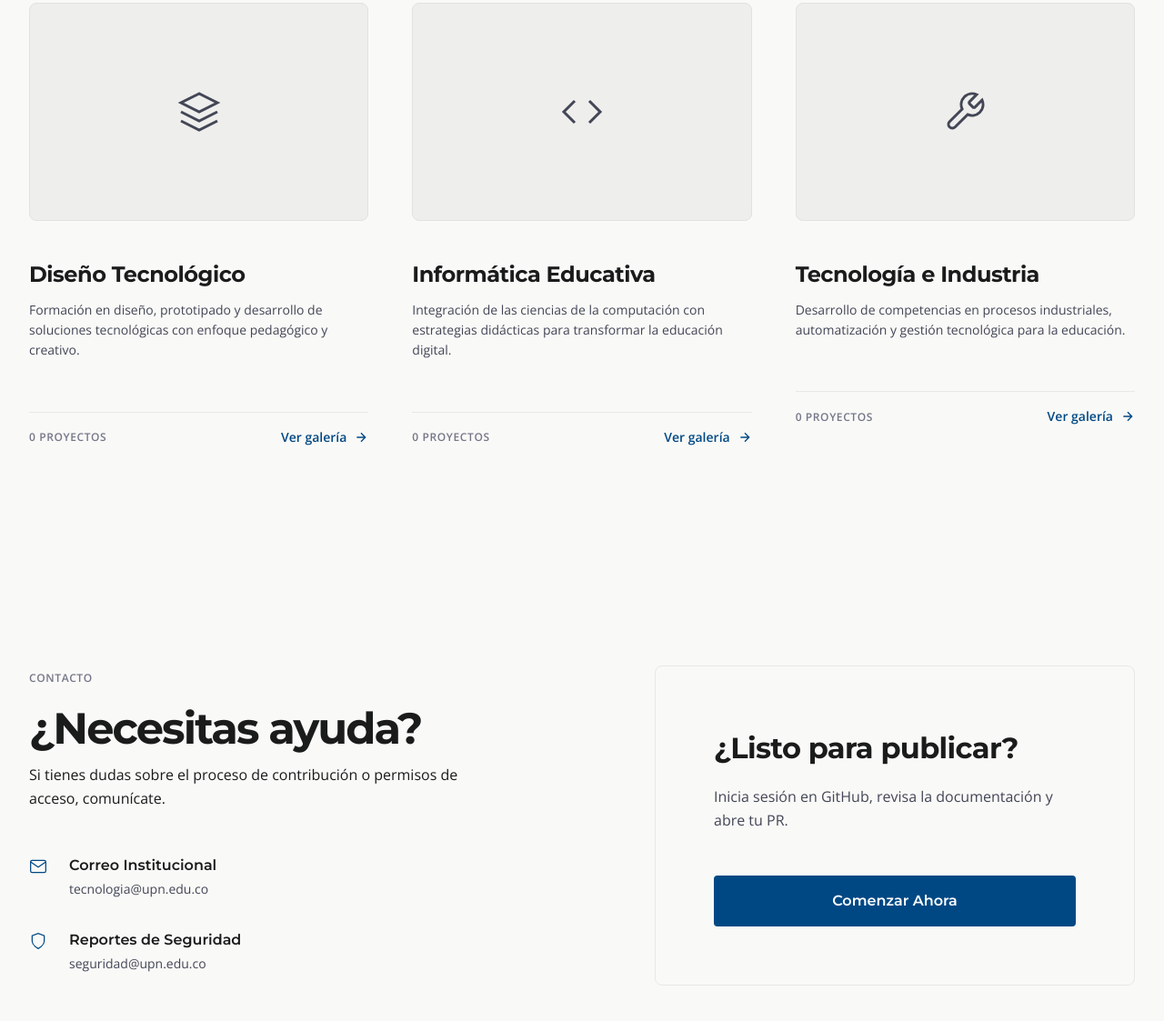
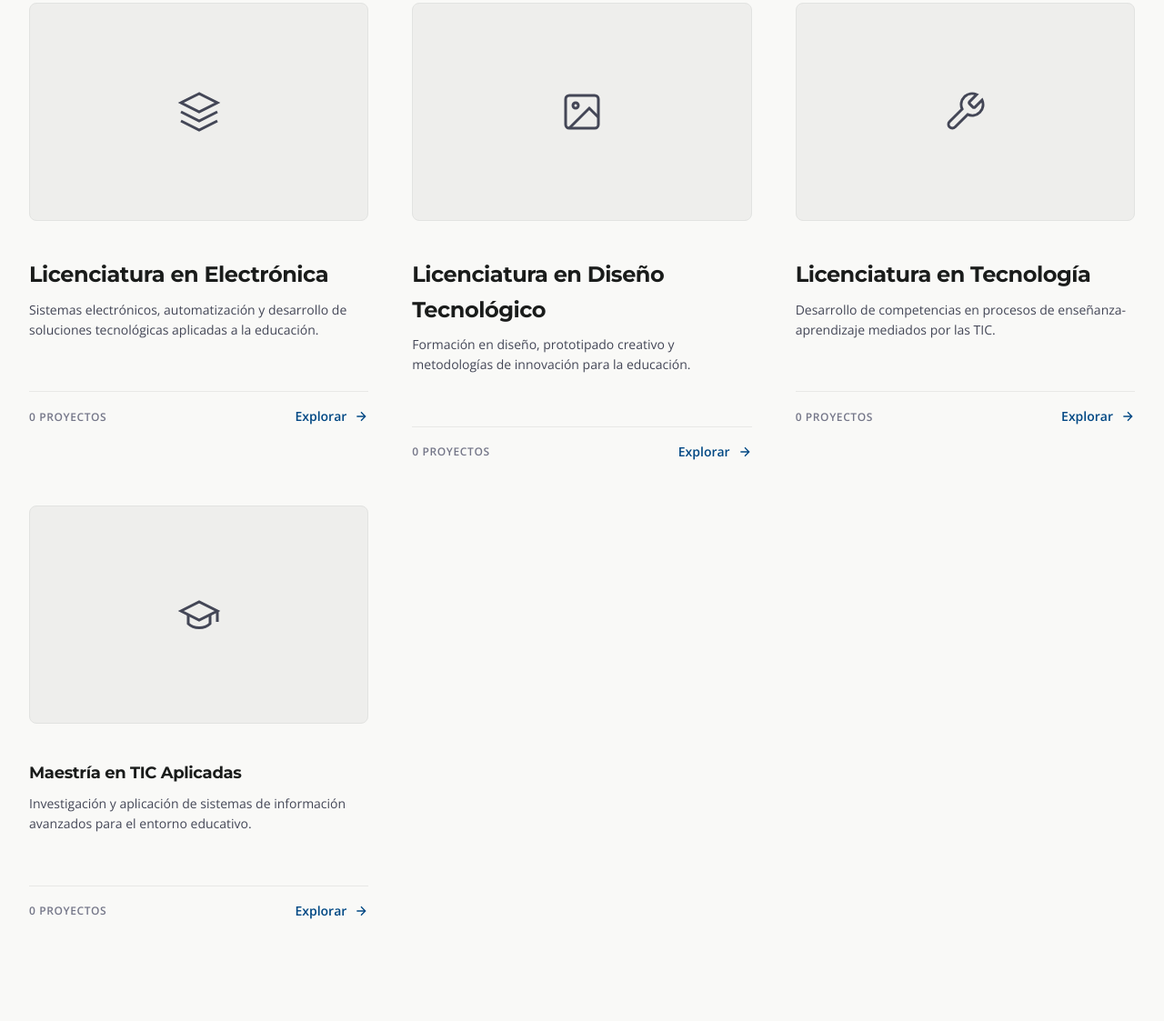
Before and after one commit to Zafirmen/repositorio-upn, a plain HTML site: page index.html in a window 1280 px wide. Shown: the part 1421-2544 px from the top of the page at 91% size. Drawn offline with nearby package versions, Linux system fonts and the light colour scheme.

Commit message:
feat: actualizar nombres de licenciaturas y maestria

```diff
--- a/index.html
+++ b/index.html
@@ -70,8 +70,8 @@
       </div>
       <div class="hero-stats">
         <div class="hero-stat">
-          <span class="hero-stat-number" data-target="3">0</span>
-          <span class="hero-stat-label">Licenciaturas</span>
+          <span class="hero-stat-number" data-target="4">0</span>
+          <span class="hero-stat-label">Programas</span>
         </div>
         <div class="hero-stat">
           <span class="hero-stat-number" data-target="0">0</span>
@@ -97,64 +97,88 @@
       </div>
       <div class="cards-grid">
 
-        <article class="card card--diseno" id="card-diseno">
+        <article class="card card--electronica" id="card-electronica">
           <div class="card-icon-wrapper">
             <svg viewBox="0 0 24 24" fill="none" stroke="currentColor" stroke-width="1.5" width="48" height="48">
               <path d="M12 2L2 7l10 5 10-5-10-5zM2 17l10 5 10-5M2 12l10 5 10-5"/>
             </svg>
           </div>
           <div class="card-content">
-            <h3 class="card-title">Diseño Tecnológico</h3>
+            <h3 class="card-title">Licenciatura en Electrónica</h3>
             <p class="card-description">
-              Formación en diseño, prototipado y desarrollo de soluciones tecnológicas con enfoque pedagógico y creativo.
+              Sistemas electrónicos, automatización y desarrollo de soluciones tecnológicas aplicadas a la educación.
             </p>
           </div>
           <div class="card-footer">
             <span class="card-count"><span class="card-count-number">0</span> PROYECTOS</span>
-            <a href="#" class="card-link">
-              Ver galería
+            <a href="proyectos.html" class="card-link">
+              Explorar
               <svg viewBox="0 0 24 24" fill="none" stroke="currentColor" stroke-width="2" width="16" height="16"><path d="M5 12h14M12 5l7 7-7 7"/></svg>
             </a>
           </div>
         </article>
 
-        <article class="card card--informatica" id="card-informatica">
+        <article class="card card--diseno" id="card-diseno">
           <div class="card-icon-wrapper">
             <svg viewBox="0 0 24 24" fill="none" stroke="currentColor" stroke-width="1.5" width="48" height="48">
-              <path d="M16 18l6-6-6-6M8 6l-6 6 6 6"/>
+              <rect x="3" y="3" width="18" height="18" rx="2" ry="2"/>
+              <circle cx="8.5" cy="8.5" r="1.5"/>
+              <polyline points="21 15 16 10 5 21"/>
             </svg>
           </div>
           <div class="card-content">
-            <h3 class="card-title">Informática Educativa</h3>
+            <h3 class="card-title">Licenciatura en Diseño Tecnológico</h3>
             <p class="card-description">
-              Integración de las ciencias de la computación con estrategias didácticas para transformar la educación digital.
+              Formación en diseño, prototipado creativo y metodologías de innovación para la educación.
             </p>
           </div>
           <div class="card-footer">
             <span class="card-count"><span class="card-count-number">0</span> PROYECTOS</span>
-            <a href="#" class="card-link">
-              Ver galería
+            <a href="proyectos.html" class="card-link">
+              Explorar
               <svg viewBox="0 0 24 24" fill="none" stroke="currentColor" stroke-width="2" width="16" height="16"><path d="M5 12h14M12 5l7 7-7 7"/></svg>
             </a>
           </div>
         </article>
 
-        <article class="card card--industria" id="card-industria">
+        <article class="card card--tecnologia" id="card-tecnologia">
           <div class="card-icon-wrapper">
             <svg viewBox="0 0 24 24" fill="none" stroke="currentColor" stroke-width="1.5" width="48" height="48">
               <path d="M14.7 6.3a1 1 0 000 1.4l1.6 1.6a1 1 0 001.4 0l3.77-3.77a6 6 0 01-7.94 7.94l-6.91 6.91a2.12 2.12 0 01-3-3l6.91-6.91a6 6 0 017.94-7.94l-3.76 3.76z"/>
             </svg>
           </div>
           <div class="card-content">
-            <h3 class="card-title">Tecnología e Industria</h3>
+            <h3 class="card-title">Licenciatura en Tecnología</h3>
             <p class="card-description">
-              Desarrollo de competencias en procesos industriales, automatización y gestión tecnológica para la educación.
+              Desarrollo de competencias en procesos de enseñanza-aprendizaje mediados por las TIC.
             </p>
           </div>
           <div class="card-footer">
             <span class="card-count"><span class="card-count-number">0</span> PROYECTOS</span>
-            <a href="#" class="card-link">
-              Ver galería
+            <a href="proyectos.html" class="card-link">
+              Explorar
+              <svg viewBox="0 0 24 24" fill="none" stroke="currentColor" stroke-width="2" width="16" height="16"><path d="M5 12h14M12 5l7 7-7 7"/></svg>
+            </a>
+          </div>
+        </article>
+
+        <article class="card card--maestria" id="card-maestria">
+          <div class="card-icon-wrapper">
+            <svg viewBox="0 0 24 24" fill="none" stroke="currentColor" stroke-width="1.5" width="48" height="48">
+              <path d="M22 10v6M2 10l10-5 10 5-10 5z"/>
+              <path d="M6 12v5c3 3 9 3 12 0v-5"/>
+            </svg>
+          </div>
+          <div class="card-content">
+            <h3 class="card-title" style="font-size: var(--font-size-lg);">Maestría en TIC Aplicadas</h3>
+            <p class="card-description">
+              Investigación y aplicación de sistemas de información avanzados para el entorno educativo.
+            </p>
+          </div>
+          <div class="card-footer">
+            <span class="card-count"><span class="card-count-number">0</span> PROYECTOS</span>
+            <a href="proyectos.html" class="card-link">
+              Explorar
               <svg viewBox="0 0 24 24" fill="none" stroke="currentColor" stroke-width="2" width="16" height="16"><path d="M5 12h14M12 5l7 7-7 7"/></svg>
             </a>
           </div>
```
Also changed, not shown: gallery.html (+5 -5 lines), proyectos.html (+13 -12 lines).
